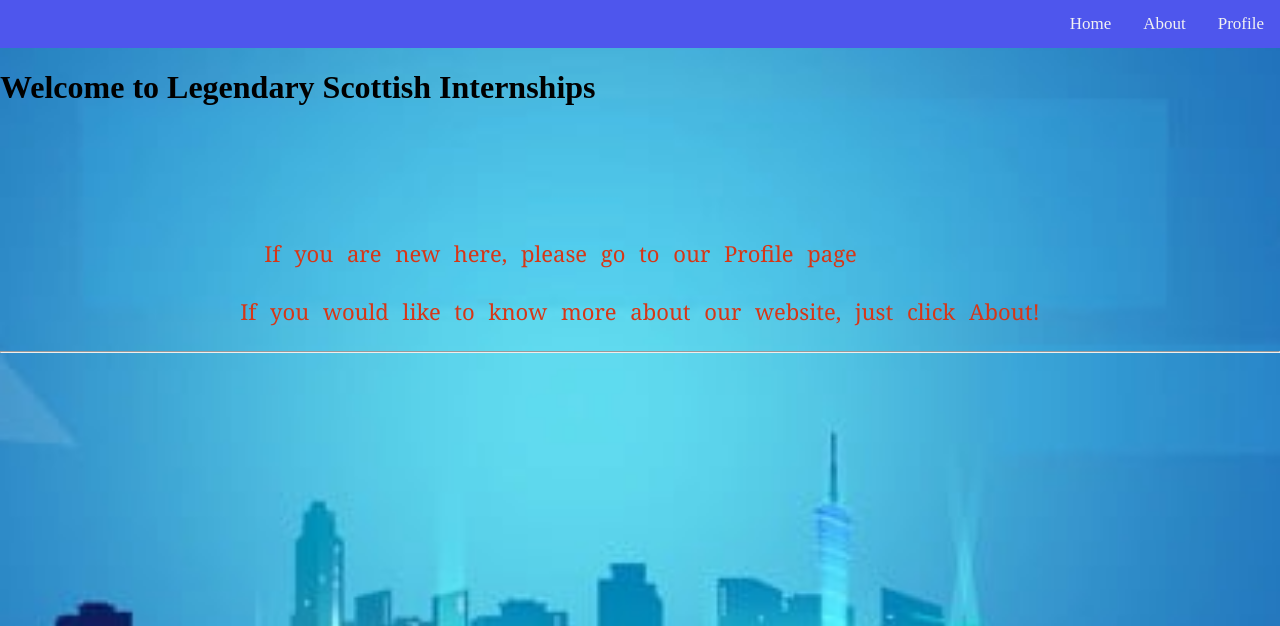
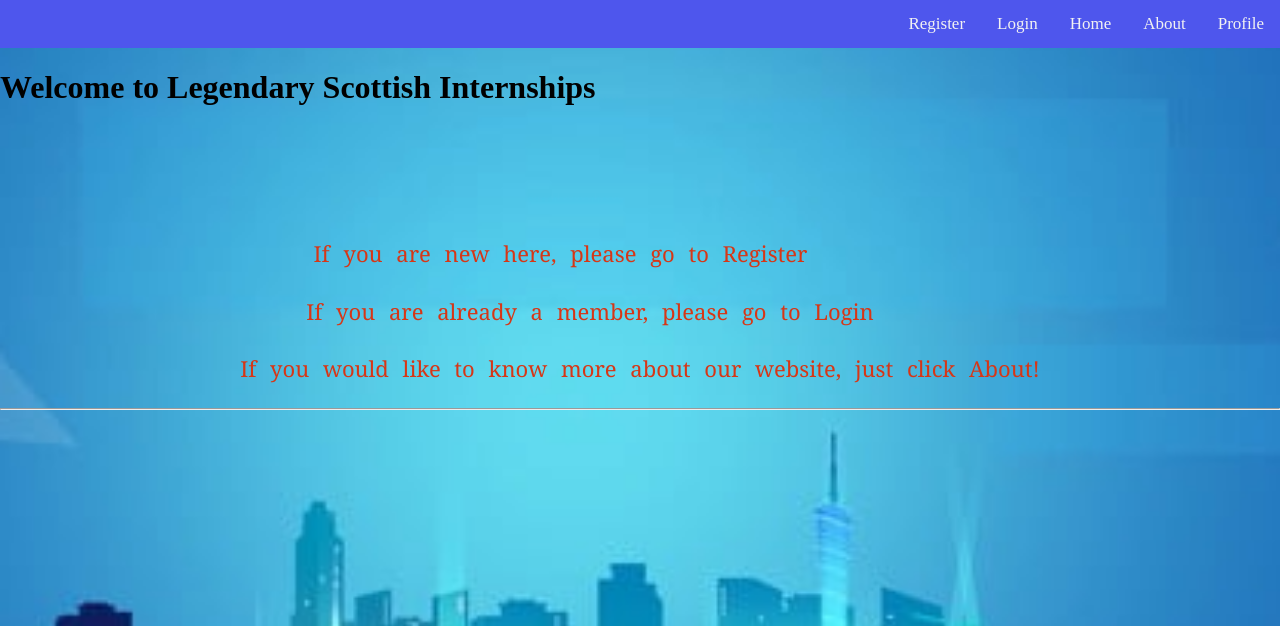
Before and after one commit to Guitarosaurus/LegendaryScottishInternships, a Django app: page / in a window 1280 px wide. Shown: the top 626 px of the page. Run offline with Django 3.2, Linux system fonts and the light colour scheme.

Commit message:
update index page

```diff
--- a/templates/legendary/index.html
+++ b/templates/legendary/index.html
@@ -10,11 +10,14 @@
     <a href="{% url 'legendary:profile' %}">Profile</a>
     <a href="{% url 'legendary:about' %}">About</a>
     <a href="{% url 'legendary:index' %}">Home</a>
+    <a href="{% url 'legendary:login' %}">Login</a>
+    <a href="{% url 'legendary:register' %}">Register</a>
 </div>
 <div>
     <h1>Welcome to Legendary Scottish Internships</h1>
-    <p class="a">If you are new here, please go to our Profile page</p>
-    <p class="b">If you would like to know more about our website, just click About!</p>
+    <p class="a">If you are new here, please go to Register</p>
+    <p class="b">If you are already a member, please go to Login</p>
+    <p class="c">If you would like to know more about our website, just click About!</p>
 </div>
 <style>
     p.a {
@@ -37,6 +40,17 @@
         text-align: center;
         word-spacing: 8px;
         vertical-align: middle;
+        margin-right: 100px;
+        margin-top: 1px;
+    }
+
+    p.c {
+        font-family: 'Georgia', serif;
+        font-size: 22px;
+        color: #d73616;
+        line-height: 1.6;
+        text-align: center;
+        word-spacing: 8px;
     }
 
     body{
```
